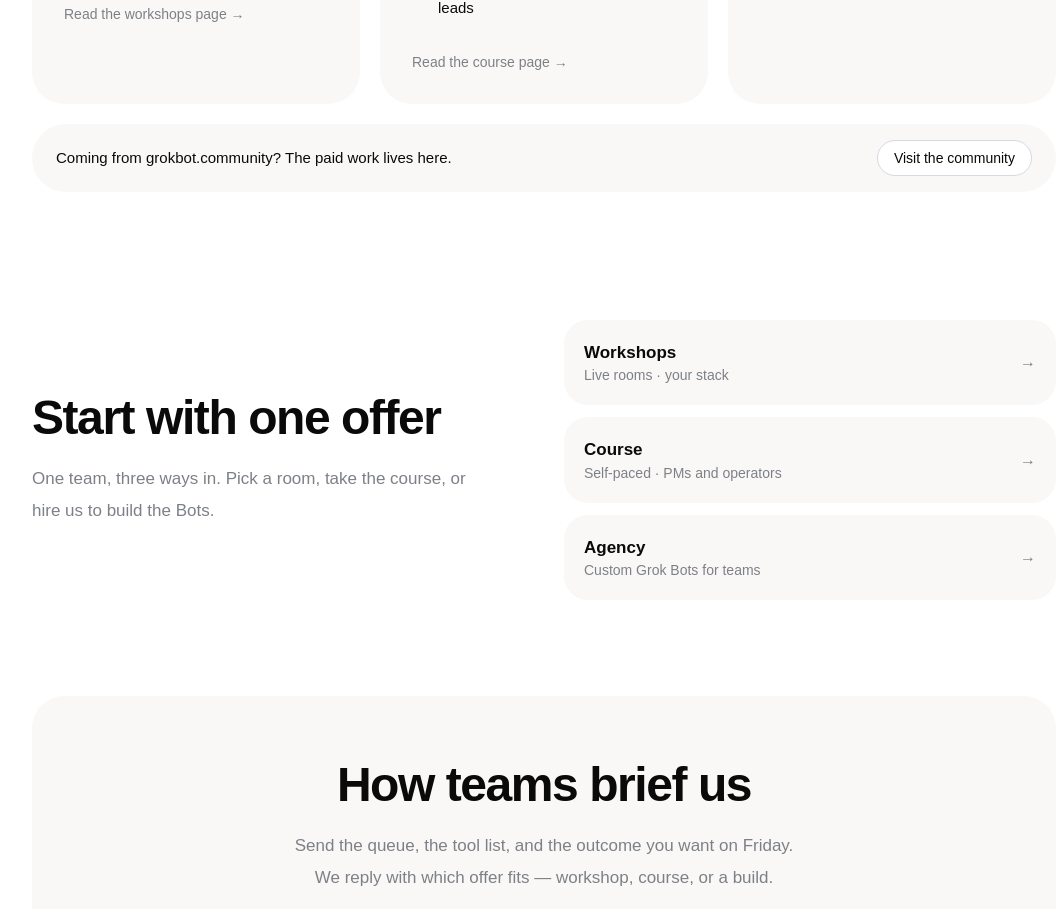
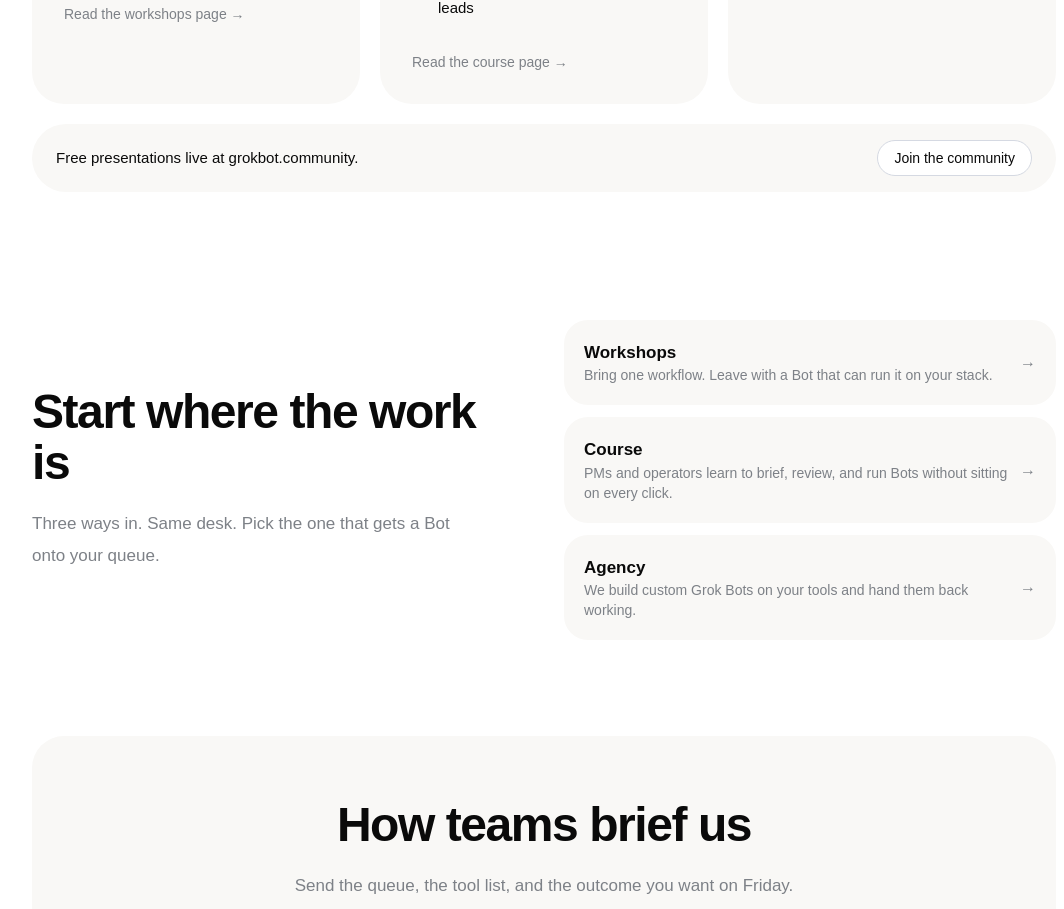
Before and after one commit to sntslol/bots-how, a Next.js app: page / in a window 1280 px wide. Shown: the part 2889-3798 px from the top of the page, without its empty margins (96-1160 px from the left). Built offline with nearby package versions, Linux system fonts and the light colour scheme; a web font is replaced by a local one.

Commit message:
feat: rewrite homepage banner and offer jump copy

```diff
--- a/app/not-found.tsx
+++ b/app/not-found.tsx
@@ -12,7 +12,7 @@ export default function NotFound() {
         That page is not here
       </h1>
       <p className="mt-4 max-w-md text-[16px] leading-7 text-fog">
-        The offers are workshops, the course, and agency work.
+        The offers are workshops, the course, agency, and membership.
       </p>
       <Link href="/" className={cn(buttonVariants({ variant: "jet" }), "mt-8")}>
         Back home
--- a/app/page.tsx
+++ b/app/page.tsx
@@ -102,13 +102,14 @@ export default function HomePage() {
           </div>
           <div className="mt-5 flex flex-col items-start justify-between gap-4 rounded-full bg-ivory px-5 py-4 sm:flex-row sm:items-center sm:px-6">
             <p className="text-[15px] leading-6 text-jet">
-              Coming from grokbot.community? The paid work lives here.
+              Free presentations live at grokbot.community.
             </p>
             <a
               href={site.community}
               className={cn(buttonVariants({ variant: "outline", size: "sm" }))}
+              rel="noreferrer"
             >
-              Visit the community
+              Join the community
             </a>
           </div>
         </div>
@@ -118,11 +119,11 @@ export default function HomePage() {
         <div className="mx-auto grid w-full max-w-content gap-10 md:grid-cols-2 md:items-center">
           <div>
             <h2 className="font-display text-[2.25rem] leading-[1.05] tracking-[-0.03em] text-jet sm:text-[3rem]">
-              Start with one offer
+              Start where the work is
             </h2>
             <p className="mt-5 max-w-md text-[17px] leading-8 text-fog">
-              One team, three ways in. Pick a room, take the course, or hire us
-              to build the Bots.
+              Three ways in. Same desk. Pick the one that gets a Bot onto your
+              queue.
             </p>
           </div>
           <div className="space-y-3">
@@ -130,17 +131,17 @@ export default function HomePage() {
               {
                 href: "/workshops",
                 title: "Workshops",
-                meta: "Live rooms · your stack",
+                meta: "Bring one workflow. Leave with a Bot that can run it on your stack.",
               },
               {
                 href: "/course",
                 title: "Course",
-                meta: "Self-paced · PMs and operators",
+                meta: "PMs and operators learn to brief, review, and run Bots without sitting on every click.",
               },
               {
                 href: "/agency",
                 title: "Agency",
-                meta: "Custom Grok Bots for teams",
+                meta: "We build custom Grok Bots on your tools and hand them back working.",
               },
             ].map((item) => (
               <Link
@@ -173,10 +174,10 @@ export default function HomePage() {
             We reply with which offer fits — workshop, course, or a build.
           </p>
           <Link
-            href="/agency"
+            href="/agency#schedule"
             className={cn(buttonVariants({ variant: "outline" }), "mt-8 bg-white")}
           >
-            Read the agency page
+            Schedule a call
           </Link>
         </div>
       </section>
--- a/app/sitemap.ts
+++ b/app/sitemap.ts
@@ -2,7 +2,15 @@ import type { MetadataRoute } from "next";
 import { site } from "@/lib/site";
 
 export default function sitemap(): MetadataRoute.Sitemap {
-  const routes = ["", "/workshops", "/course", "/agency", "/waitlist", "/privacy"];
+  const routes = [
+    "",
+    "/workshops",
+    "/course",
+    "/agency",
+    "/membership",
+    "/waitlist",
+    "/privacy",
+  ];
   const lastModified = new Date();
 
   return routes.map((path) => ({
--- a/app/waitlist/page.tsx
+++ b/app/waitlist/page.tsx
@@ -5,7 +5,7 @@ import { isOfferId, type OfferId } from "@/lib/site";
 export const metadata: Metadata = {
   title: "Waitlist",
   description:
-    "Join the bots.how waitlist for workshops, the course, or agency work. No checkout.",
+    "Join the bots.how waitlist for workshops, the course, agency work, or membership. No checkout.",
   alternates: { canonical: "/waitlist" },
 };
 
@@ -18,8 +18,10 @@ function parseOffers(value: string | string[] | undefined): OfferId[] {
   const parsed = raw
     .flatMap((item) => item.split(","))
     .map((item) => item.trim())
-    .filter(isOfferId);
-  return parsed.length ? parsed : ["workshop", "course", "agency"];
+    .filter((item): item is OfferId => isOfferId(item) && item !== "agency-call");
+  return parsed.length
+    ? parsed
+    : ["workshop", "course", "agency", "membership"];
 }
 
 export default async function WaitlistPage({ searchParams }: WaitlistPageProps) {
```
